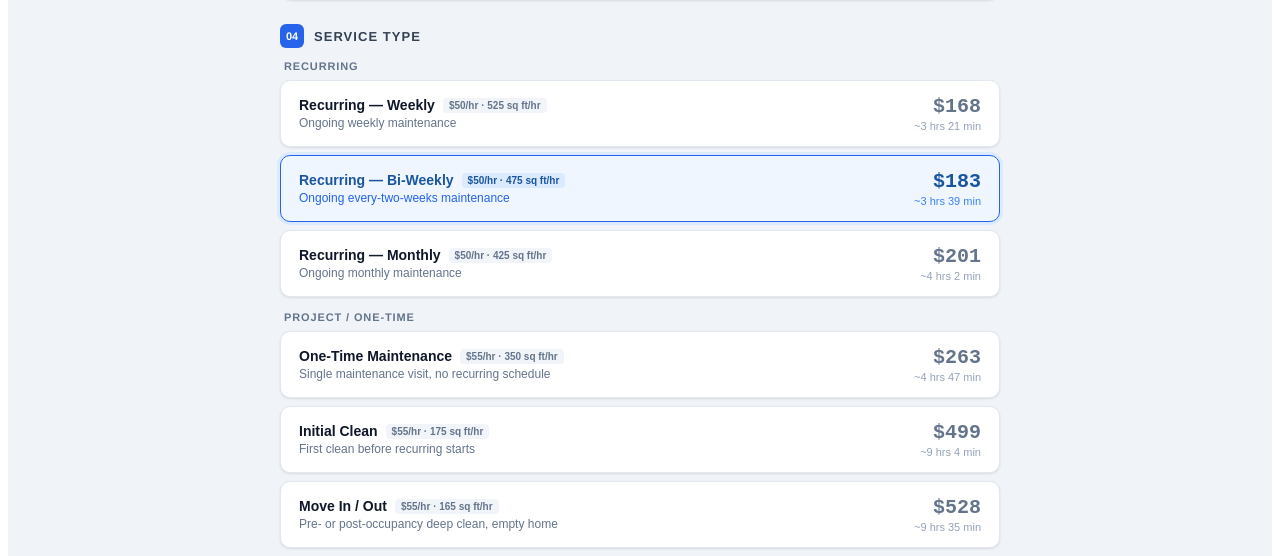
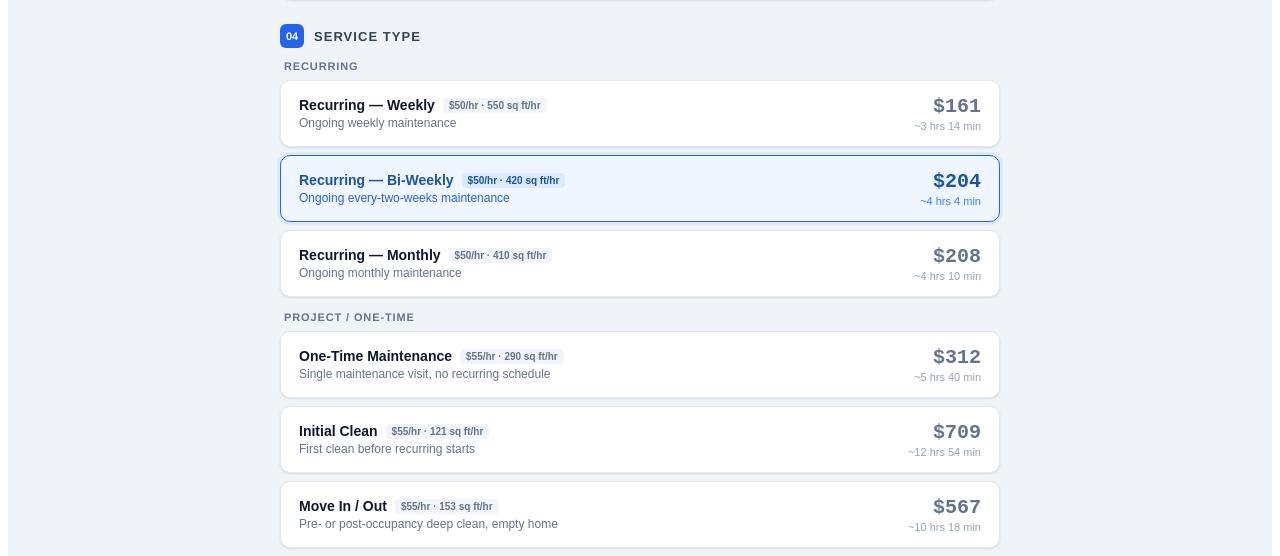
Before and after one commit to thebestdebbie-creator/cleaning-calculator, a React (Vite) app: page / in a window 1280 px wide. Shown: the part 879-1435 px from the top of the page. Built offline with nearby package versions, Linux system fonts and the light colour scheme.

Commit message:
Update App.jsx

```diff
--- a/src/App.jsx
+++ b/src/App.jsx
@@ -22,14 +22,14 @@ const BASEMENT_MULTIPLIER = {
 // ─────────────────────────────────────────────────────────────────────────────
 const SERVICES = {
   recurring: [
-    { key: "weekly",   label: "Recurring — Weekly",    desc: "Ongoing weekly maintenance",          sqftPerHour: 525, rateType: "standard", category: "recurring" },
-    { key: "biweekly", label: "Recurring — Bi-Weekly", desc: "Ongoing every-two-weeks maintenance", sqftPerHour: 475, rateType: "standard", category: "recurring" },
-    { key: "monthly",  label: "Recurring — Monthly",   desc: "Ongoing monthly maintenance",         sqftPerHour: 425, rateType: "standard", category: "recurring" },
+    { key: "weekly",   label: "Recurring — Weekly",    desc: "Ongoing weekly maintenance",          sqftPerHour: 550, rateType: "standard", category: "recurring" },
+    { key: "biweekly", label: "Recurring — Bi-Weekly", desc: "Ongoing every-two-weeks maintenance", sqftPerHour: 420, rateType: "standard", category: "recurring" },
+    { key: "monthly",  label: "Recurring — Monthly",   desc: "Ongoing monthly maintenance",         sqftPerHour: 410, rateType: "standard", category: "recurring" },
   ],
   project: [
-    { key: "oneTime",   label: "One-Time Maintenance", desc: "Single maintenance visit, no recurring schedule",  sqftPerHour: 350, rateType: "premium", category: "recurring" },
-    { key: "initial",   label: "Initial Clean",        desc: "First clean before recurring starts",              sqftPerHour: 175, rateType: "premium", category: "deep"      },
-    { key: "moveInOut", label: "Move In / Out",        desc: "Pre- or post-occupancy deep clean, empty home",    sqftPerHour: 165, rateType: "premium", category: "moveInOut" },
+    { key: "oneTime",   label: "One-Time Maintenance", desc: "Single maintenance visit, no recurring schedule",  sqftPerHour: 290, rateType: "premium", category: "recurring" },
+    { key: "initial",   label: "Initial Clean",        desc: "First clean before recurring starts",              sqftPerHour: 121, rateType: "premium", category: "deep"      },
+    { key: "moveInOut", label: "Move In / Out",        desc: "Pre- or post-occupancy deep clean, empty home",    sqftPerHour: 153, rateType: "premium", category: "moveInOut" },
     { key: "reset",     label: "Reset",                desc: "Mid-cycle refresh between regular visits",         sqftPerHour: 330, rateType: "premium", category: "recurring" },
   ],
 };
@@ -50,9 +50,9 @@ const MULTIPLIERS = [
   { key: "standard", label: "Standard", sub: "Typical home",                                            factor: 1.00 },
   { key: "level1",   label: "Level 1",  sub: "Busier home — pet or young child",                        factor: 1.10 },
   { key: "level2",   label: "Level 2",  sub: "High traffic — multiple pets, 4+ people, extra clutter",  factor: 1.20 },
-  { key: "codeRed",  label: "Code Red", sub: "Standard maintenance, never been cleaned",                factor: 1.40 },
-  { key: "deep",     label: "Deep",     sub: "Extra detail, cabinets",                                  factor: 1.50 },
-  { key: "move",     label: "Move",     sub: "Extra detail, cabinets in and out",                       factor: 1.70 },
+  { key: "codeRed",  label: "Code Red", sub: "Standard maintenance, never been cleaned",                factor: 2.00 },
+  { key: "deep",     label: "Deep",     sub: "Extra detail, cabinets",                                  factor: 2.25 },
+  { key: "move",     label: "Move",     sub: "Extra detail, cabinets in and out",                       factor: 2.50 },
 ];
 
 // ─────────────────────────────────────────────────────────────────────────────
```
